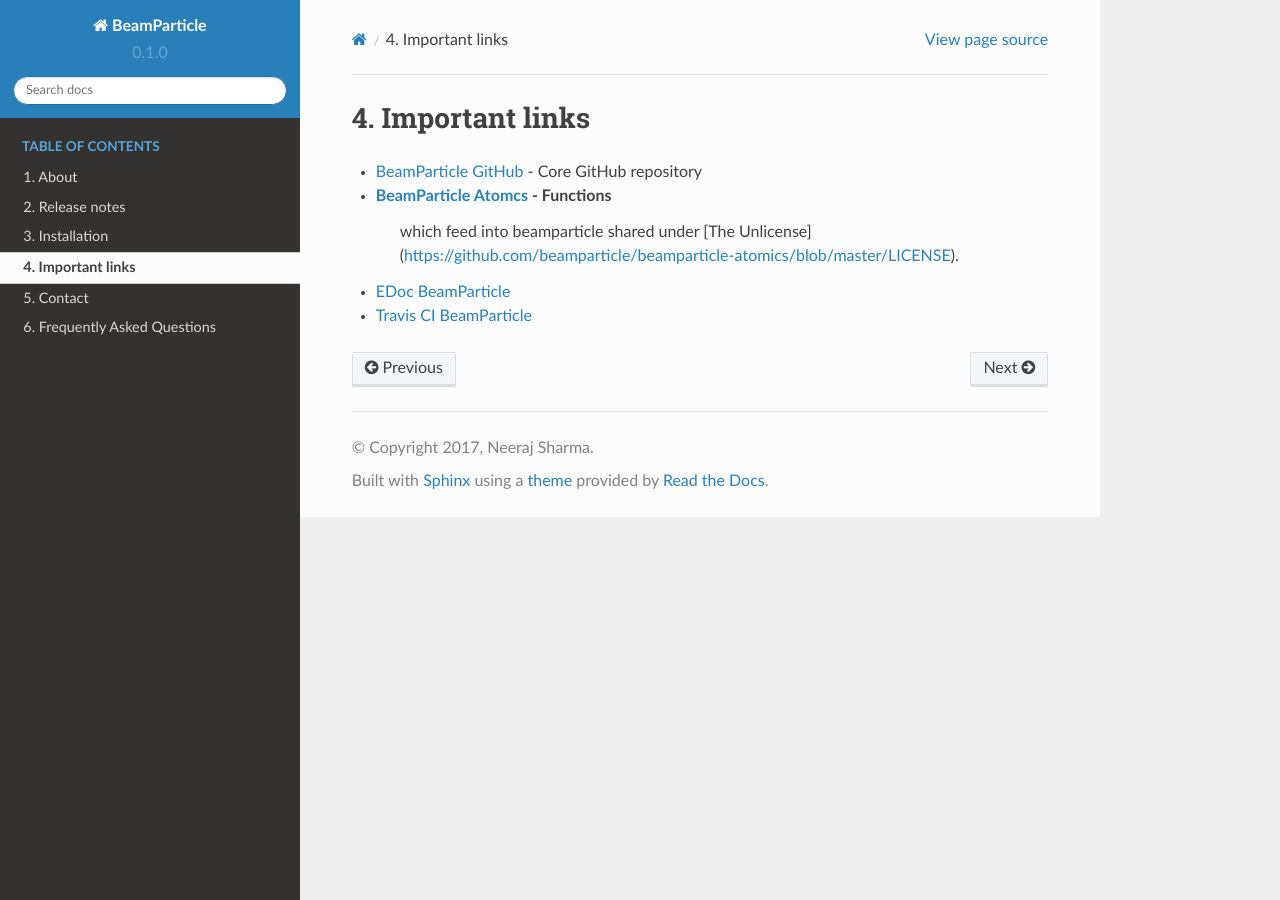
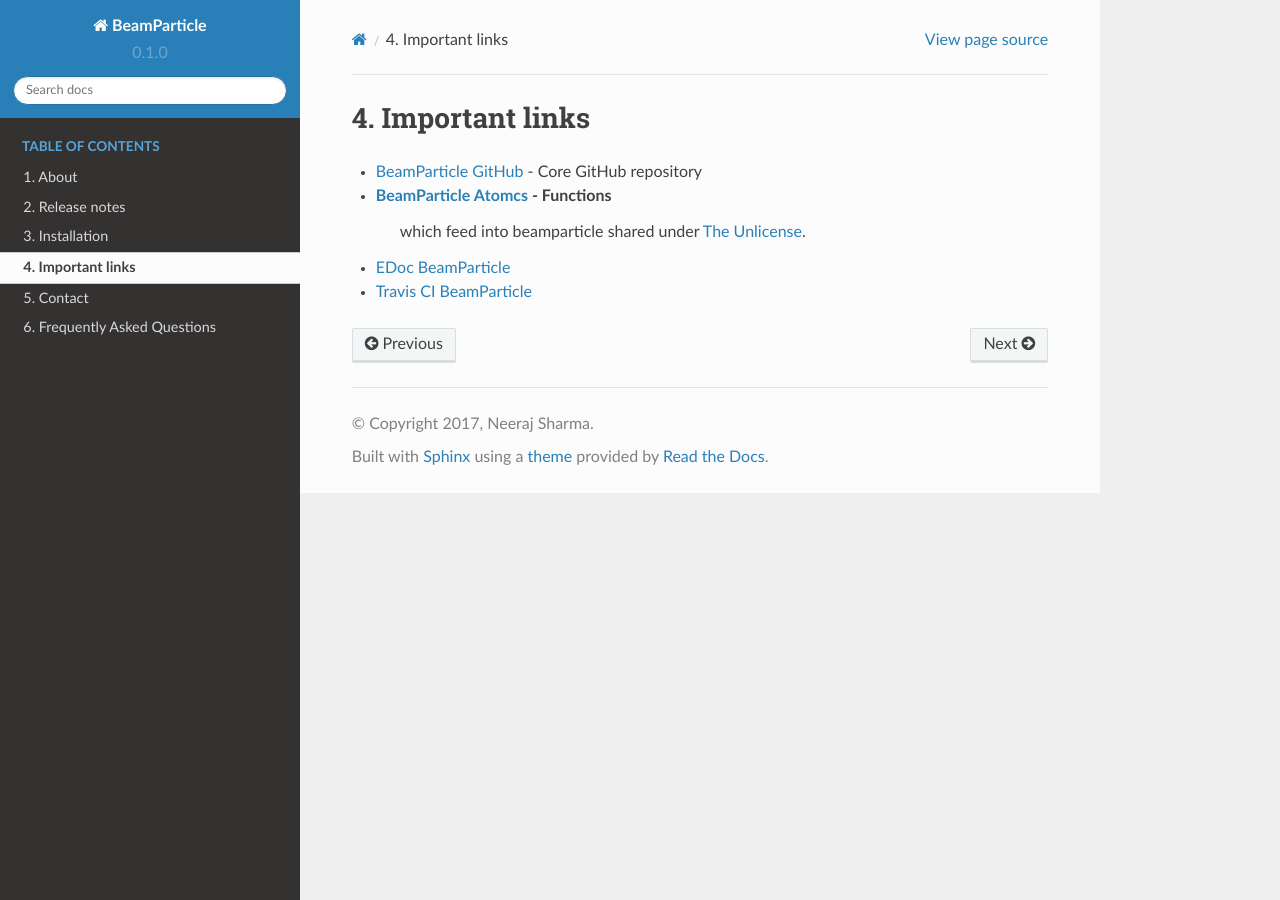
Before and after one commit to beamparticle/beamparticle, a Sphinx documentation site: the page built from documentation/source/links.rst, in a window 1280 px wide. Built offline with Sphinx 7.4.7 and the Read the Docs theme 2.0.0, drawn with Linux system fonts in a browser that asks for light colours.

Commit message:
switching between markdown and restructuredtext

```diff
--- a/documentation/source/links.rst
+++ b/documentation/source/links.rst
@@ -6,6 +6,7 @@
 
 * `BeamParticle GitHub <https://github.com/beamparticle/beamparticle>`_ - Core GitHub repository
 * `BeamParticle Atomcs <https://github.com/beamparticle/beamparticle-atomcs>`_ - Functions
-   which feed into beamparticle shared under [The Unlicense](https://github.com/beamparticle/beamparticle-atomics/blob/master/LICENSE).
+   which feed into beamparticle shared under
+   `The Unlicense <https://github.com/beamparticle/beamparticle-atomics/blob/master/LICENSE>`_.
 * `EDoc BeamParticle <http://beamparticle.org/doc>`_
 * `Travis CI BeamParticle <https://travis-ci.org/beamparticle/beamparticle>`_
```
